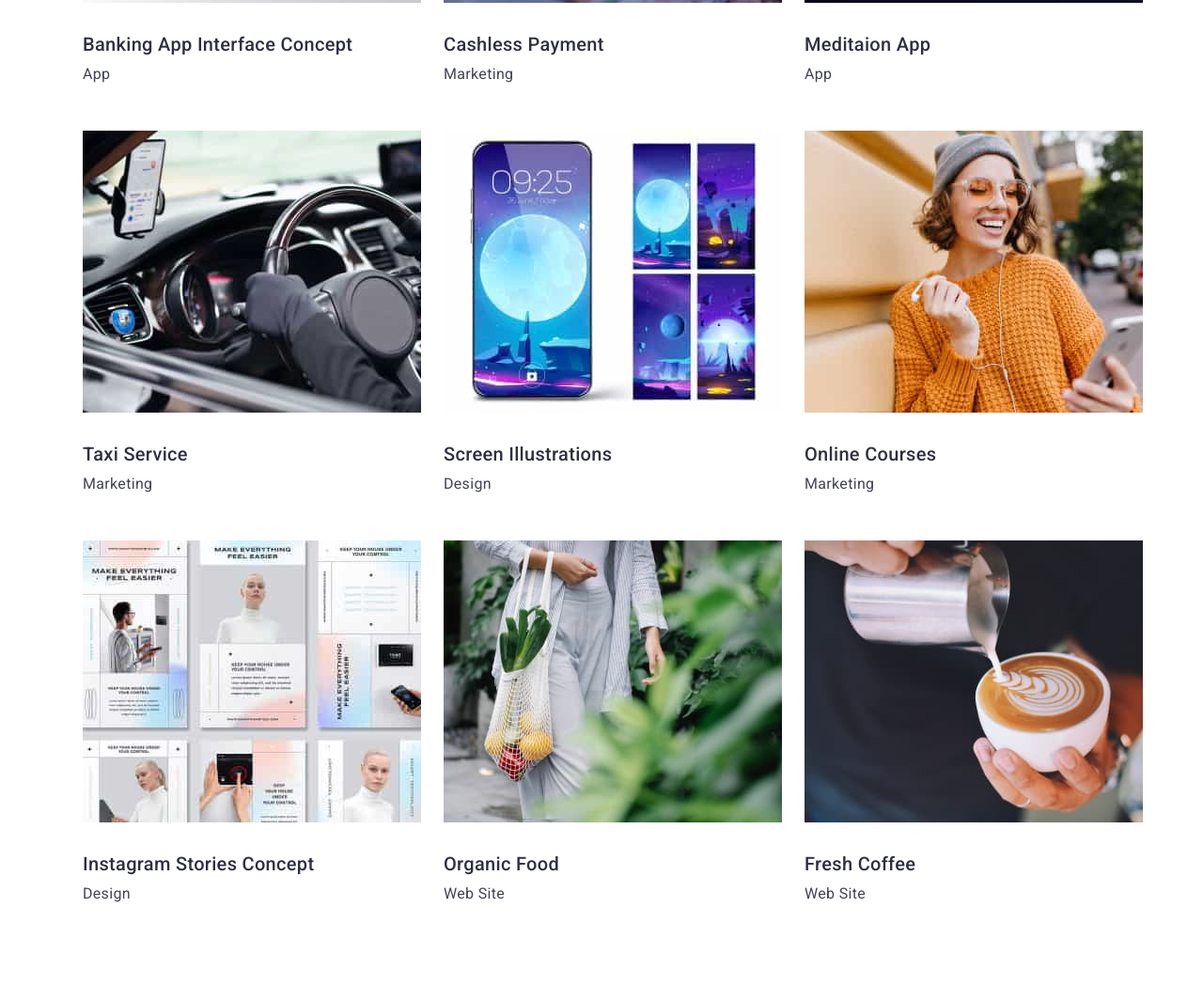
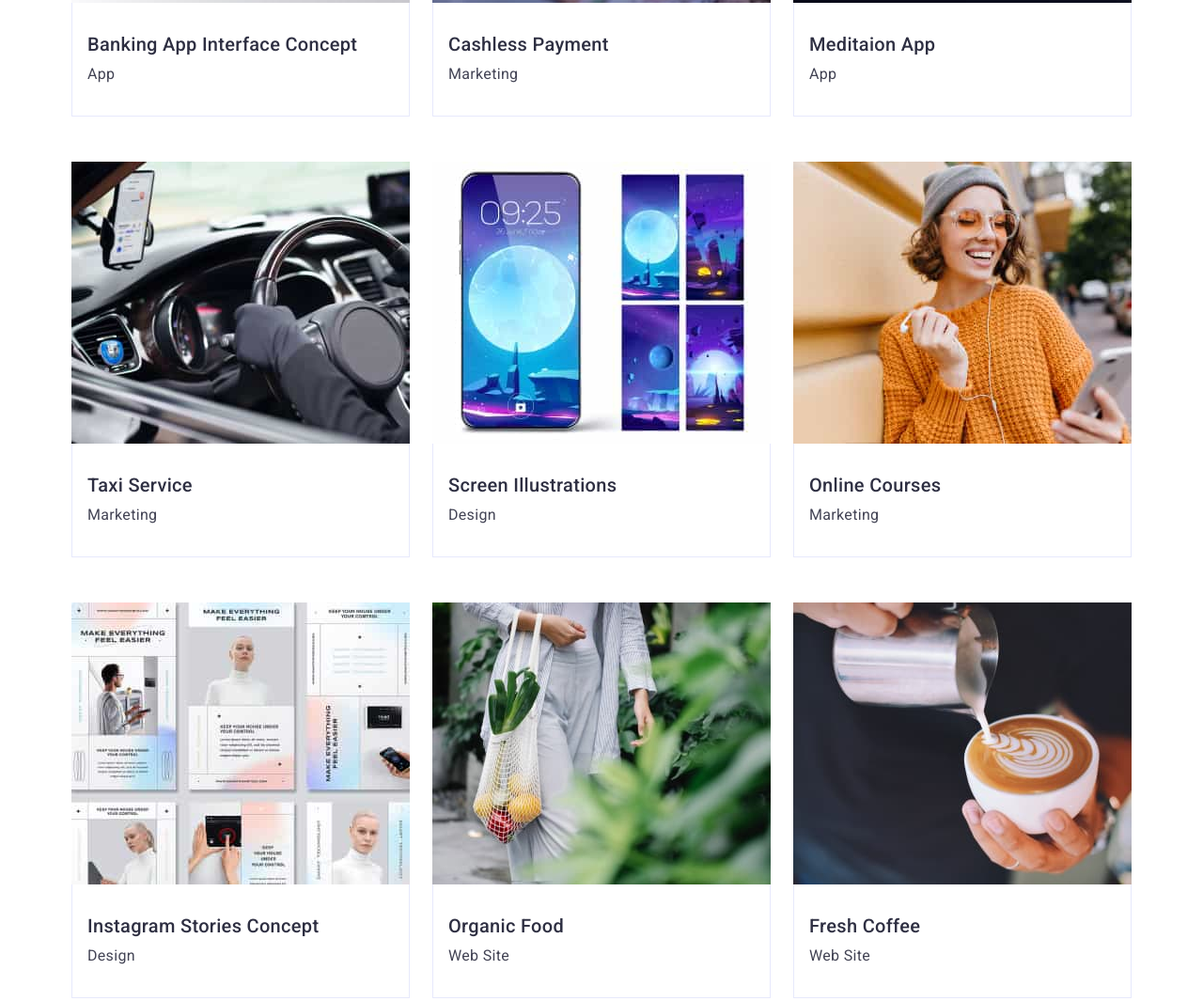
Before and after one commit to Kostia31/goit-markup-hw-03, a plain HTML site: page portfolio.html in a window 1280 px wide. Shown: the part 588-1653 px from the top of the page at 94% size. Drawn offline with nearby package versions, Linux system fonts and the light colour scheme.

Commit message:
Правки

```diff
--- a/css/style.css
+++ b/css/style.css
@@ -19,6 +19,17 @@ body {
 
   background-color: var(--accent-color);
   color: var(--text-color);
+}
+
+.container {
+  width: 1158px;
+  margin-left: auto;
+  margin-right: auto;
+  padding-left: 15px;
+  padding-right: 15px;
+}
+.opportunities {
+  padding-bottom: 120px;
 }
 
 .secret-name {
@@ -121,29 +132,26 @@ body {
 
 .list {
   display: flex;
+  justify-content: center;
   list-style: none;
   margin: 0px;
   padding: 0px;
 }
 
-.list.main {
-  margin-bottom: 120px;
+/* header */
+.head {
+  border-bottom: 1px solid var(--secondary-text);
 }
-/* header */
+
 .header {
   display: flex;
   justify-content: space-between;
-  width: 1158px;
   margin-left: auto;
   margin-right: auto;
-  padding-left: 12px;
-  padding-right: 12px;
-  border-bottom: 1px solid var(--secondary-text);
+  padding-left: 15px;
+  padding-right: 15px;
 }
 
-.container.header {
-  padding: 0;
-}
 .nav-header {
   display: flex;
 }
@@ -167,6 +175,10 @@ body {
   background-color: var(--logo-color);
 
   text-align: center;
+}
+
+.section.advantages {
+  padding-top: 120px;
 }
 .hero.title {
   margin-top: 0px;
@@ -202,17 +214,11 @@ body {
 .item:not(:last-child) {
   margin-right: 24px;
 }
-.container {
-  width: 1158px;
-  margin-left: auto;
-  margin-right: auto;
-  padding-left: 12px;
-  padding-right: 12px;
+
+.section {
   padding-bottom: 120px;
 }
-.section {
-  padding-top: 120px;
-}
+
 .second-title {
   margin: 0px 0px 8px 0px;
   padding: 0px;
@@ -240,11 +246,10 @@ body {
 
 /* team */
 
-.container.team {
-  display: flex;
-  justify-content: center;
-  background: var(--btn-secondary-clr);
-  padding: 120px 0px 120px 0px;
+.section.team {
+  padding-top: 120px;
+
+  background-color: var(--secondary-text);
 }
 
 .card {
@@ -298,6 +303,10 @@ body {
   padding-bottom: 72px;
 }
 
+.portfolio-btn {
+  padding-top: 96px;
+}
+
 .btn-portfolio {
   font-weight: 500;
   font-size: 16px;
@@ -333,29 +342,25 @@ body {
 }
 
 .list.cards {
-  margin: 0px;
-  padding-bottom: 120px;
+  margin-top: 72px;
 
   display: flex;
   flex-wrap: wrap;
-  justify-content: center;
 
   grid-row-gap: 48px;
   grid-column-gap: 24px;
 }
 
-.cards .item-card {
-  display: flex;
-  flex-wrap: wrap;
-  justify-content: center;
+.image {
+  display: block;
+}
+.card-gallery{
+  padding-top: 32px;
+  padding-left: 16px;
+  padding-bottom: 32px;
 
-  background-color: var(--accent-color);
-
-  border-radius: 0px 0px 4px 4px;
+  /* border-bottom: 1px solid var(--secondary-text); */
+  border-bottom:1px solid var(--secondary-text); ;
+  border-left:1px solid var(--secondary-text); ;
+  border-right: 1px solid var(--secondary-text);;
 }
-
-.image {
-  display: flex;
-  flex-wrap: wrap;
-  margin-bottom: 32px;
-}
--- a/portfolio.html
+++ b/portfolio.html
@@ -16,7 +16,7 @@
     <link rel="stylesheet" href="./css/style.css" />
   </head>
   <body>
-    <header>
+    <header class="head">
       <div class="container header">
         <nav class="nav-header">
           <a class="logo" href="index.html"
@@ -50,10 +50,10 @@
     </header>
     <main>
       <!-- portfolio -->
-      <div class="container">
-        <section>
+
+      <section class="section">
+        <div class="container portfolio-btn">
           <h1 class="secret-name">Portfolio</h1>
-          <div class="container portfolio">
           <ul class="list">
             <li class="item">
               <button type="button" class="btn-portfolio">All</button>
@@ -71,8 +71,7 @@
               <button type="button" class="btn-portfolio">Marketing</button>
             </li>
           </ul>
-            </div>
-          <div class="container gallery">
+
           <ul class="list cards">
             <li class="item-card">
               <a class="link" href=""
@@ -81,10 +80,11 @@
                   src="./images/banking-app.jpg"
                   alt="frontend"
                   width="360" />
-
+                <div class="card-gallery">
                   <h2 class="second-title">Banking App Interface Concept</h2>
-                  <p class="text">App</p></a>
-
+                  <p class="text">App</p>
+                </div></a
+              >
             </li>
             <li class="item-card">
               <a class="link" href=""
@@ -93,10 +93,11 @@
                   src="./images/cashless.jpg"
                   alt="frontend"
                   width="360" />
-
+                <div class="card-gallery">
                   <h2 class="second-title">Cashless Payment</h2>
-                  <p class="text">Marketing</p></a>
-
+                  <p class="text">Marketing</p>
+                </div></a
+              >
             </li>
             <li class="item-card">
               <a class="link" href=""
@@ -105,10 +106,11 @@
                   src="./images/meditaion.jpg"
                   alt="laptop"
                   width="360" />
-
+                <div class="card-gallery">
                   <h2 class="second-title">Meditaion App</h2>
-                  <p class="text">App</p></a>
-
+                  <p class="text">App</p>
+                </div></a
+              >
             </li>
             <li class="item-card">
               <a class="link" href=""
@@ -117,10 +119,11 @@
                   src="./images/taxi-service.jpg"
                   alt="car"
                   width="360" />
-
+                <div class="card-gallery">
                   <h2 class="second-title">Taxi Service</h2>
-                  <p class="text">Marketing</p></a>
-
+                  <p class="text">Marketing</p>
+                </div></a
+              >
             </li>
             <li class="item-card">
               <a class="link" href=""
@@ -129,10 +132,11 @@
                   src="./images/screen-illustrations.jpg"
                   alt="phone"
                   width="360" />
-
+                <div class="card-gallery">
                   <h2 class="second-title">Screen Illustrations</h2>
-                  <p class="text">Design</p> </a>
-
+                  <p class="text">Design</p>
+                </div>
+              </a>
             </li>
             <li class="item-card">
               <a class="link" href=""
@@ -141,10 +145,11 @@
                   src="./images/online.jpg"
                   alt="woman"
                   width="360" />
-
+                <div class="card-gallery">
                   <h2 class="second-title">Online Courses</h2>
-                  <p class="text">Marketing</p></a>
-
+                  <p class="text">Marketing</p>
+                </div></a
+              >
             </li>
             <li class="item-card">
               <a class="link" href=""
@@ -153,10 +158,11 @@
                   src="./images/instagram.jpg"
                   alt="frontend"
                   width="360" />
-
+                <div class="card-gallery">
                   <h2 class="second-title">Instagram Stories Concept</h2>
-                  <p class="text">Design</p></a>
-
+                  <p class="text">Design</p>
+                </div></a
+              >
             </li>
             <li class="item-card">
               <a class="link" href=""
@@ -165,27 +171,28 @@
                   src="./images/organic-food.jpg"
                   alt="girl with fruit"
                   width="360" />
-
+                <div class="card-gallery">
                   <h2 class="second-title">Organic Food</h2>
-                  <p class="text">Web Site</p></a>
-
+                  <p class="text">Web Site</p>
+                </div></a
+              >
             </li>
             <li class="item-card">
               <a class="link" href="">
-
                 <img
                   class="image"
                   src="./images/fresh.jpg"
                   alt="capuchino"
                   width="360" />
-
+                <div class="card-gallery">
                   <h2 class="second-title">Fresh Coffee</h2>
-                  <p class="text">Web Site</p></a>
-
+                  <p class="text">Web Site</p>
+                </div></a
+              >
             </li>
           </ul>
+        </div>
       </section>
-      </div>
     </main>
     <footer class="footer">
       <div class="container footer">
```
Also changed, not shown: index.html (+14 -8 lines). Lines whose indentation alone changed are shown as unchanged.
